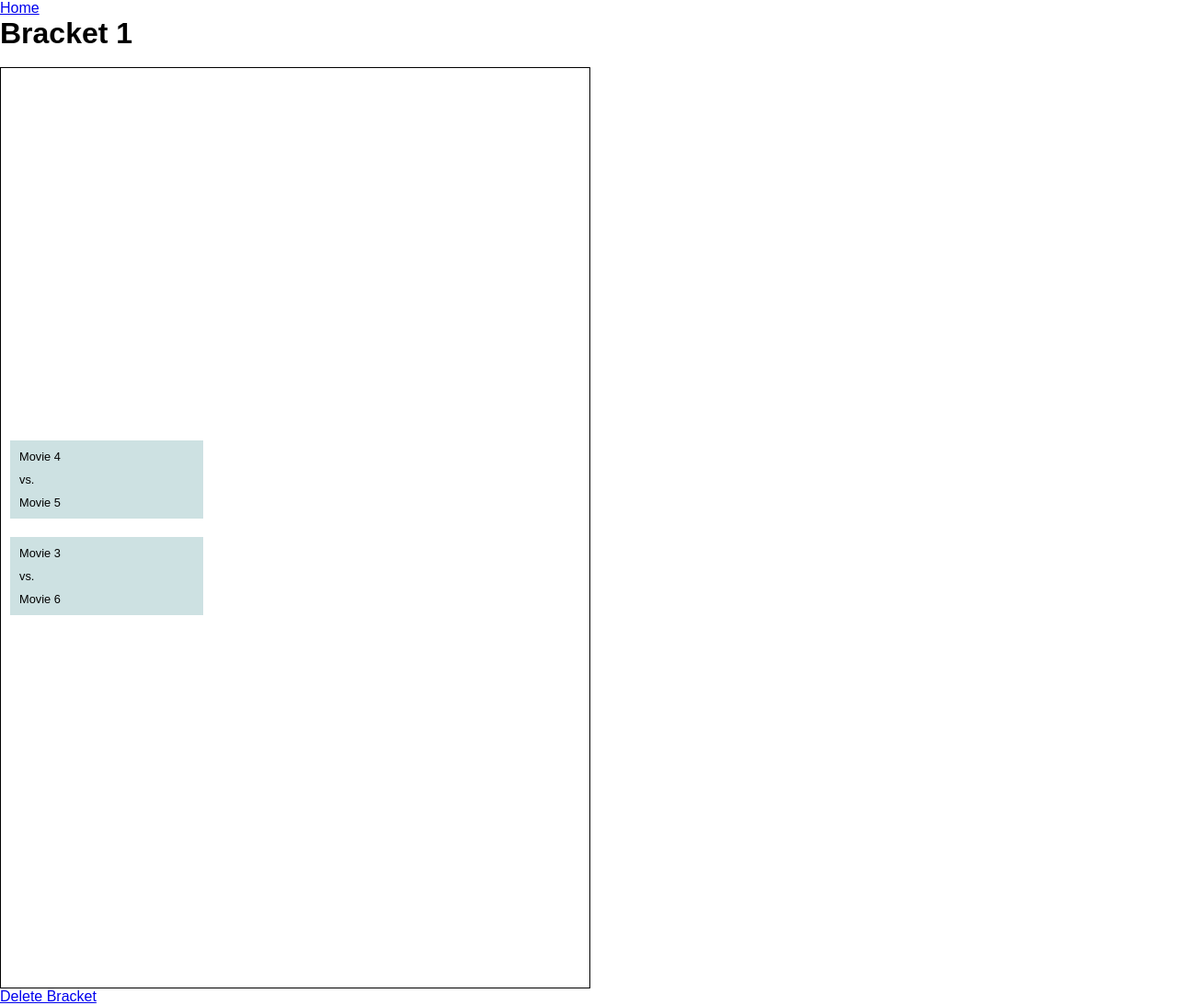
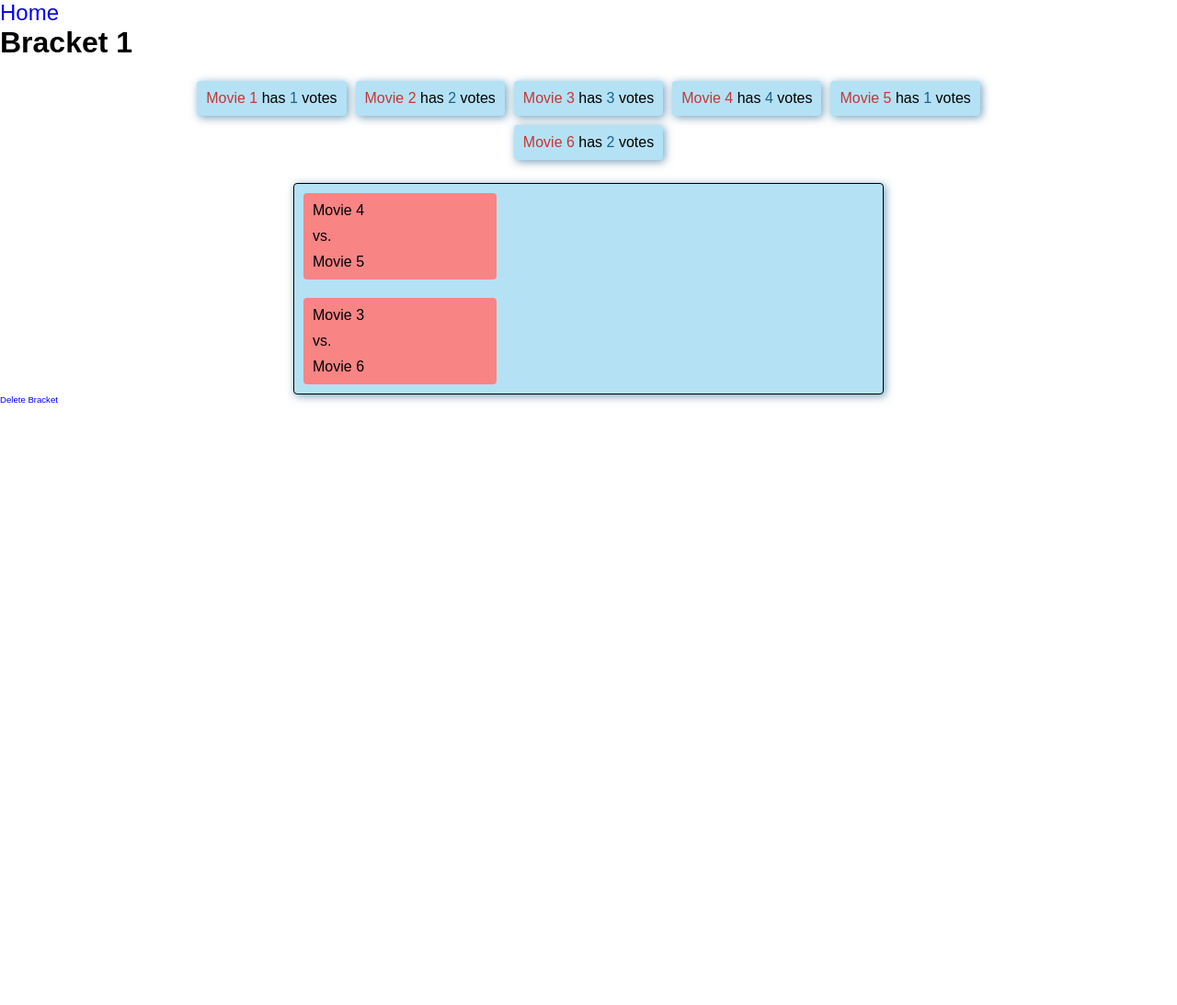
Before and after one commit to Tbeck202/BracketBuilder, a Flask app: page /bracket/1 in a window 1280 px wide. Shown: the whole page at 92% size. After the commit the page ends 438 px from the top, so only its background shows below. Run offline with Flask 2, Linux system fonts and the light colour scheme; data comes from the database, SQL or seed files in the repository; both versions use the stored data as it was after the commit.

Commit message:
refactor add single movie route, refactor show pages

```diff
--- /dev/null
+++ b/Bracket Builder.session.sql
@@ -0,0 +1,2 @@
+-- SELECT * FROM movie
+SELECT * FROM bracket
--- a/app.py
+++ b/app.py
@@ -68,29 +68,44 @@ def index():
 def add_movies():
     pool_size = int(request.form['pool_size'])
     bracket_size = int(request.form['size'])
+    bracket_id = request.form['id']
 
-    movie_pool = []
     for m in range(1, pool_size + 1):
         movie_title = request.form[f'movie{m}']
         movie_bracket_id = request.form['id']
         movie_votes = int(request.form[f"votes{m}"])
         new_movie = Movie(title=movie_title, votes=movie_votes,
                           bracket_id=movie_bracket_id)
-        for i in range(new_movie.votes):
-            movie_pool.append(new_movie)
 
         try:
             db.session.add(new_movie)
             db.session.commit()
         except:
             return f"Something went wrong adding {new_movie.title}"
+    return redirect(f'/bracket/{bracket_id}')
 
-    randomized_pool = movie_pool[:]
+
+# Fill out bracket
+
+@app.route('/bracket/set-bracket', methods=['POST'])
+def set_bracket_order():
+    bracket_id = request.form['id']
+    bracket = db.session.query(Bracket).filter(
+        Bracket.id == bracket_id).one()
+    bracket_pool = bracket.pool
+    # for i in range(new_movie.votes):
+    #         movie_pool.append(new_movie)
+
+    randomized_pool = []
+    for m in bracket_pool:
+        for i in range(m.votes):
+            randomized_pool.append(m)
+
     shuffle(randomized_pool)
-    # for m in randomized_pool:
-    #     print(m.title)
+    for m in randomized_pool:
+        print(m.title)
     cnt = 1
-    while cnt <= bracket_size:
+    while cnt <= len(bracket.pool):
         idx = randint(0, len(randomized_pool)-1)
         pick = randomized_pool[idx]
         if pick.in_bracket:
@@ -104,12 +119,12 @@ def add_movies():
             cnt += 1
             db.session.commit()
             set_bracket = db.session.query(Bracket).filter(
-                Bracket.id == movie_bracket_id).one()
+                Bracket.id == bracket_id).one()
             set_bracket.filled_out = True
             db.session.commit()
 
     # return redirect(f'/bracket/{new_movie.bracket_id}')
-    return redirect(f'/bracket/{movie_bracket_id}')
+    return redirect(f'/bracket/{bracket_id}')
 
 # Add another movie input on bracket page
 
@@ -117,10 +132,15 @@ def add_movies():
 @app.route('/bracket/<int:id>/add-movie', methods=['POST'])
 def add_movie_input(id):
     bracket_id = request.form['id']
-    # set_bracket = Bracket.query.get_or_404(id)
     set_bracket = db.session.query(Bracket).filter(
         Bracket.id == bracket_id).one()
+    set_db_index = len(set_bracket.pool) + 1
+    new_movie_title = request.form[f'movie{set_db_index}']
+    new_movie_votes = request.form[f'votes{set_db_index}']
     set_bracket.pool_size += 1
+    new_movie = Movie(title=new_movie_title, votes=new_movie_votes,
+                          bracket_id=bracket_id)
+    db.session.add(new_movie)
     db.session.commit()
     return redirect(f'/bracket/{bracket_id}')
 # view bracket
@@ -180,3 +200,6 @@ def update(id):
 # --------------RUN SERVER----------------------------------------------------------------------------
 if __name__ == "__main__":
     app.run(debug=True)
+
+#GRAVEYARD!!!!
+# {% for i in range(1, bracket.pool_size + 1) %}
--- a/static/css/main.css
+++ b/static/css/main.css
@@ -7,9 +7,28 @@ body {
 	width: 80%;
 	margin: 0 auto;
 	display: flex;
-	flex-direction: column;
+	flex-direction: row;
 	align-items: center;
+	justify-content: center;
+	flex-wrap: wrap;
 }
+
+.pool-item {
+	padding: 10px;
+	margin: 5px;
+	background-color: #b5e1f4;
+	border-radius: 4px;
+	box-shadow: 2px 2px 10px #18618c9a;
+}
+
+.pool-item-title {
+	color: #c43737;
+}
+
+.pool-item-votes {
+	color: #18628c;
+}
+
 .container {
 	display: flex;
 	flex-direction: row;
@@ -52,13 +71,17 @@ h2 {
 
 .bracket-container {
 	width: 50%;
+	margin: 20px auto 0;
 	display: flex;
 	flex-direction: column;
 	justify-content: center;
 	align-items: flex-start;
 	border: 1px solid black;
-	height: 1000px;
+	border-radius: 4px;
+	max-height: 1000px;
 	flex-wrap: wrap;
+	background-color: #b5e1f4;
+	box-shadow: 2px 2px 10px #18618c9a;
 }
 
 .matchup-container {
@@ -69,14 +92,28 @@ h2 {
 	width: 200px;
 	margin: 10px;
 	padding: 5px;
-	background-color: rgba(95, 158, 160, 0.308);
+	background-color: #f88484;
+	border-radius: 4px;
 }
 
 .matchup-item {
 	margin: 5px;
-	font-size: 0.8em;
 }
 
 form {
 	margin: 20px 0;
 }
+
+a {
+	font-size: 1.5em;
+	margin: 0 auto;
+	text-decoration: none;
+}
+
+.delete {
+	display: flex;
+	font-size: .6em;
+	margin: 0 auto;
+	text-decoration: none;
+	align-self: center;
+}
--- a/templates/bracket.html
+++ b/templates/bracket.html
@@ -10,8 +10,37 @@
 
 <h1>{{bracket.theme}}</h1>
 
-{% if bracket.filled_out == False %}
-<h2>Add {{ bracket.pool_size }} movies to the pool</h2>
+<!-- ====================================================================================================  -->
+<!-- ==============POOL DISPLAY=========================================================== -->
+{% if bracket.pool|length >= 1  %}
+    <div class="movie-pool">
+        {% for m in bracket.pool %}
+            <span class="pool-item"><span class="pool-item-title">{{ m.title}}</span> has <span class="pool-item-votes">{{m.votes}}</span> votes</span class="pool-item">
+        {% endfor %}
+    </div>
+{% else %}
+ <h2>No movies in the pool</h2>
+{% endif %}
+{% if bracket.filled_out == False  %}
+    <form action="/bracket/{{bracket.id}}/add-movie" method="post">
+        <label for="movie{{bracket.pool|length + 1}}">Movie {{bracket.pool|length + 1}} title:</label>
+        <input type="text" name="movie{{bracket.pool|length + 1}}" id="movie{{bracket.pool|length + 1}}">
+        <label for="votes{{bracket.pool|length + 1}}">How many votes for this movie?</label>
+        <input type="number" name="votes{{bracket.pool|length + 1}}" id="votes{{bracket.pool|length + 1}}" size="4" min="1">
+        <input type="hidden" name="id" id="id" value="{{bracket.id}}">
+        <input type="submit" value="Add another movie">
+    </form>
+{% endif %}
+<!-- ==============END POOL DISPLAY===========================================================  -->
+<!-- ====================================================================================================  -->
+
+
+<!-- ====================================================================================================  -->
+<!-- ==============BRACKET FORM (Movie inputs)=================================================  -->
+{% if bracket.pool|length == 0 %}
+    {% if bracket.pool_size - bracket.pool|length > 0 %}
+        <h2>Add {{ bracket.pool_size - bracket.pool|length }} movies to the pool</h2>
+    {% endif %}
     <form action="/bracket/pool" method="post">
         {% for i in range(1, bracket.pool_size + 1) %}
             <div style="border: 1px solid red; margin: 5px; width: 50%;">
@@ -26,29 +55,21 @@
         <input type="hidden" name="pool_size" id="pool_size" value="{{bracket.pool_size}}">
         <input type="submit" value="Submit">
     </form>
-<form action="/bracket/{{bracket.id}}/add-movie" method="post">
+{% endif %}
+{% if bracket.filled_out == False %}
+    <form action="/bracket/set-bracket" method="post">
         <input type="hidden" name="id" id="id" value="{{bracket.id}}">
-    <input type="submit" value="Add another movie">
+        <input type="submit" value="Fill out the bracket!">
     </form>
 {% endif %}
 
 
-<!--
- ██████   ██████   ██████  ██          ██████  ██ ███████ ██████  ██       █████  ██    ██
-██   ██ ██    ██ ██    ██ ██          ██   ██ ██ ██      ██   ██ ██      ██   ██  ██  ██
-██████  ██    ██ ██    ██ ██          ██   ██ ██ ███████ ██████  ██      ███████   ████
-██      ██    ██ ██    ██ ██          ██   ██ ██      ██ ██      ██      ██   ██    ██
-██       ██████   ██████  ███████     ██████  ██ ███████ ██      ███████ ██   ██    ██
- -->
-<!-- {% if bracket.pool|length >= 1  %}
-    {% for m in bracket.pool %}
-        {% if m.in_bracket %}
-        <p>{{ m.title}} has {{m.votes}} votes</p>
-        {% endif %}
-    {% endfor %}
-{% else %}
-    <h2>No movies in the pool</h2>
-{% endif %} -->
+<!-- ==============END BRACKET FORM ===========================================================  -->
+<!-- ====================================================================================================  -->
+
+
+<!-- ====================================================================================================  -->
+<!-- ==============BRACKET DISPLAY=========================================================== -->
 {% if bracket.filled_out %}
 <div class="bracket-container">
     {% for b in range(1, bracket.size) %}
@@ -72,12 +93,10 @@
 {% else %}
         <h2>You gotta fill out yer bracket, dawg!</h2>
 {% endif %}
+
+<a href="/bracket/delete/{{ bracket.id }}" class="delete">Delete Bracket</a>
+<!-- ============== END BRACKET DISPLAY=========================================================== -->
 <!-- ================================================================================== -->
-
-<a href="/bracket/delete/{{ bracket.id }}">Delete Bracket</a>
-
-
-
 
 
 {% endblock %}
```
Also changed, not shown: templates/index.html (+4 -4 lines), bracket_builder.db, 1 other file. Lines whose indentation alone changed are shown as unchanged.
